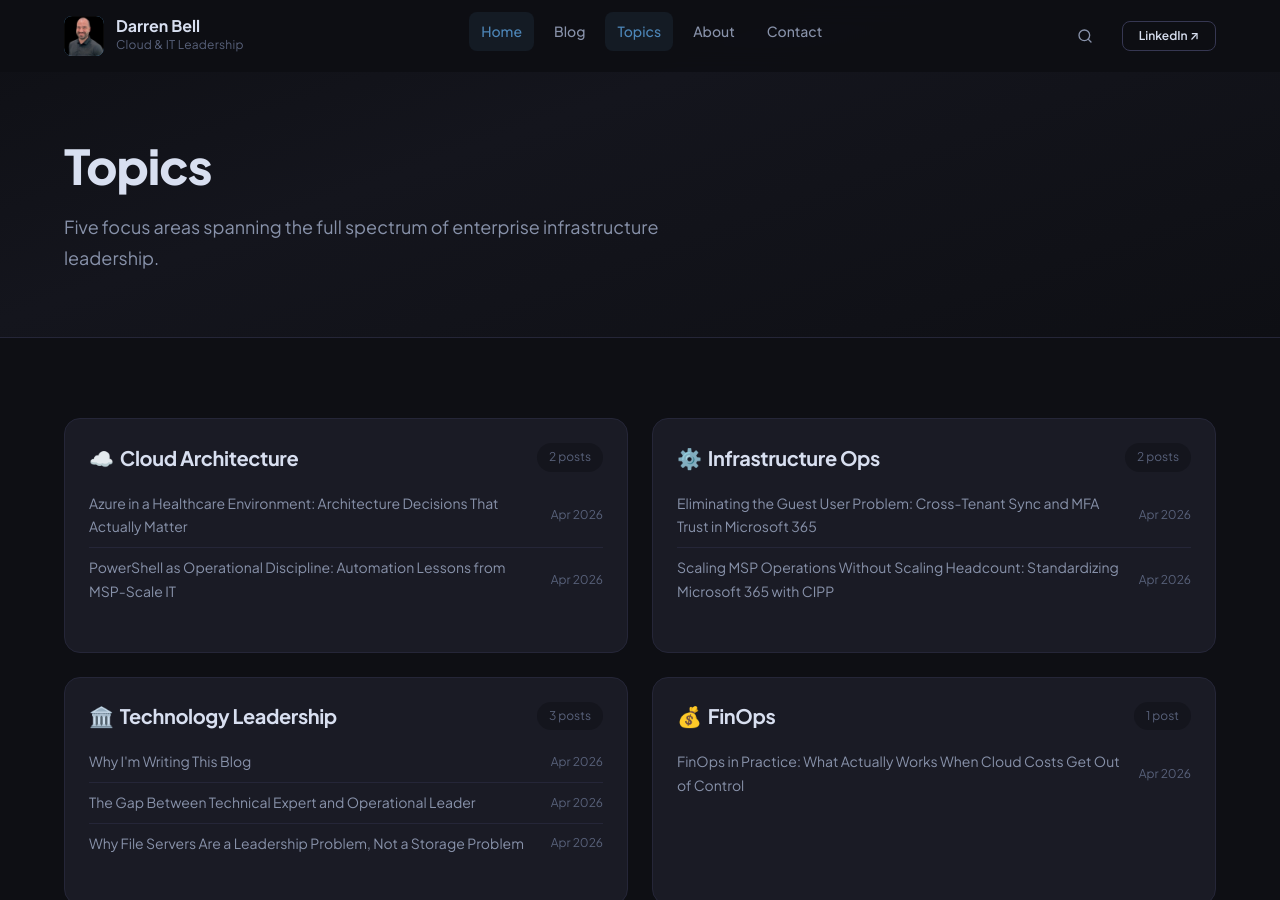
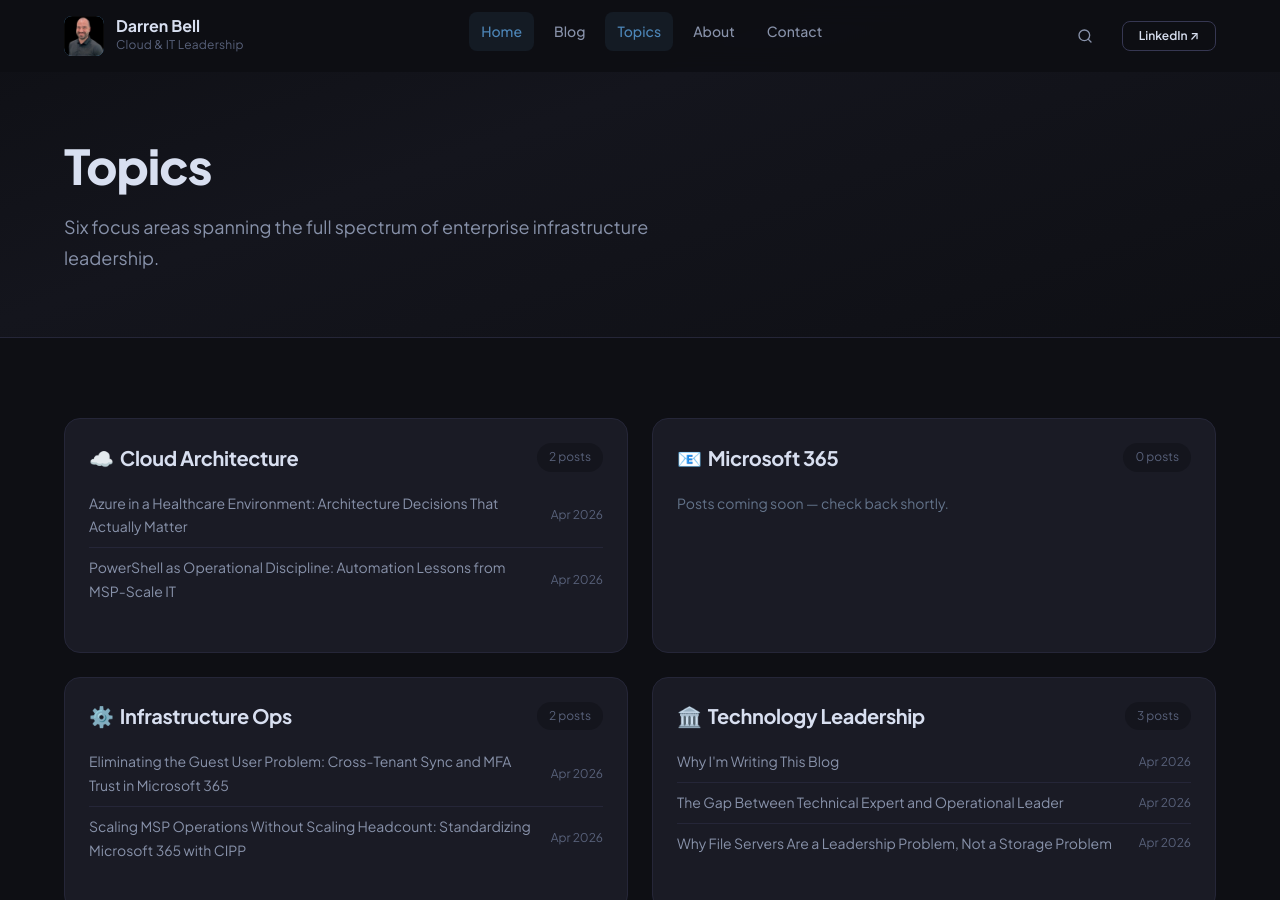
Before and after one commit to darrenbell09/DB_Blog, a Jekyll site: the page built from categories.html, in a window 1280 px wide and 900 px high. Built offline with Jekyll 4.4.1, drawn with Linux system fonts in a browser that asks for light colours; some of the changed text lies outside the part shown.

Commit message:
Restore Microsoft 365 as sixth category; sync footer topics
- Add Microsoft 365 back to categories page (was missing, not just DevOps)
- Restore count to 'Six focus areas'
- Add all 6 categories to footer topics list

https://claude.ai/code/session_017PKE5vkCB3o9Qj9NWR6azF

```diff
--- a/_includes/footer.html
+++ b/_includes/footer.html
@@ -53,9 +53,11 @@
         <p class="site-footer__col-title">Topics</p>
         <ul class="site-footer__links">
           <li><a href="{{ site.baseurl }}/categories/#cloud-architecture">Cloud Architecture</a></li>
+          <li><a href="{{ site.baseurl }}/categories/#microsoft-365">Microsoft 365</a></li>
           <li><a href="{{ site.baseurl }}/categories/#infrastructure-ops">Infrastructure Ops</a></li>
           <li><a href="{{ site.baseurl }}/categories/#technology-leadership">Tech Leadership</a></li>
           <li><a href="{{ site.baseurl }}/categories/#finops">FinOps</a></li>
+          <li><a href="{{ site.baseurl }}/categories/#security">Security</a></li>
         </ul>
       </div>
 
--- a/categories.html
+++ b/categories.html
@@ -1,14 +1,14 @@
 ---
 layout: default
 title: "Topics"
-description: "Browse all blog topics — cloud architecture, infrastructure operations, technology leadership, FinOps, and security."
+description: "Browse all blog topics — cloud architecture, Microsoft 365, infrastructure operations, technology leadership, FinOps, and security."
 permalink: /categories/
 ---
 
 <div class="page-hero">
   <div class="container">
     <h1>Topics</h1>
-    <p>Five focus areas spanning the full spectrum of enterprise infrastructure leadership.</p>
+    <p>Six focus areas spanning the full spectrum of enterprise infrastructure leadership.</p>
   </div>
 </div>
 
@@ -19,12 +19,12 @@ permalink: /categories/
 
     {% if categories.size == 0 %}
     <!-- Fallback: show predefined categories even if no posts yet -->
-    {% assign categories = "Cloud Architecture,Infrastructure Ops,Technology Leadership,FinOps,Security" | split: "," %}
+    {% assign categories = "Cloud Architecture,Microsoft 365,Infrastructure Ops,Technology Leadership,FinOps,Security" | split: "," %}
     {% endif %}
 
     <div class="category-list">
 
-      {% assign all_categories = "Cloud Architecture,Infrastructure Ops,Technology Leadership,FinOps,Security" | split: "," %}
+      {% assign all_categories = "Cloud Architecture,Microsoft 365,Infrastructure Ops,Technology Leadership,FinOps,Security" | split: "," %}
 
       {% for cat in all_categories %}
         {% assign cat_slug = cat | slugify %}
@@ -35,6 +35,7 @@ permalink: /categories/
             <h2 class="category-block__title">
               {% case cat %}
                 {% when 'Cloud Architecture' %}☁️&nbsp;
+                {% when 'Microsoft 365' %}📧&nbsp;
                 {% when 'Infrastructure Ops' %}⚙️&nbsp;
                 {% when 'Technology Leadership' %}🏛️&nbsp;
                 {% when 'FinOps' %}💰&nbsp;
@@ -71,7 +72,7 @@ permalink: /categories/
 </section>
 
 <!-- All posts by category -->
-{% assign all_cats = "Cloud Architecture,Infrastructure Ops,Technology Leadership,FinOps,Security" | split: "," %}
+{% assign all_cats = "Cloud Architecture,Microsoft 365,Infrastructure Ops,Technology Leadership,FinOps,Security" | split: "," %}
 {% for cat in all_cats %}
   {% assign cat_posts = site.posts | where: "category", cat %}
   {% if cat_posts.size > 0 %}
```
